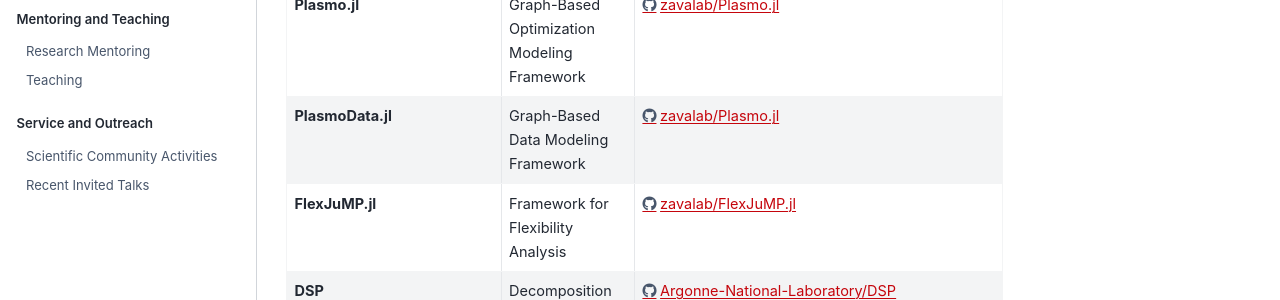
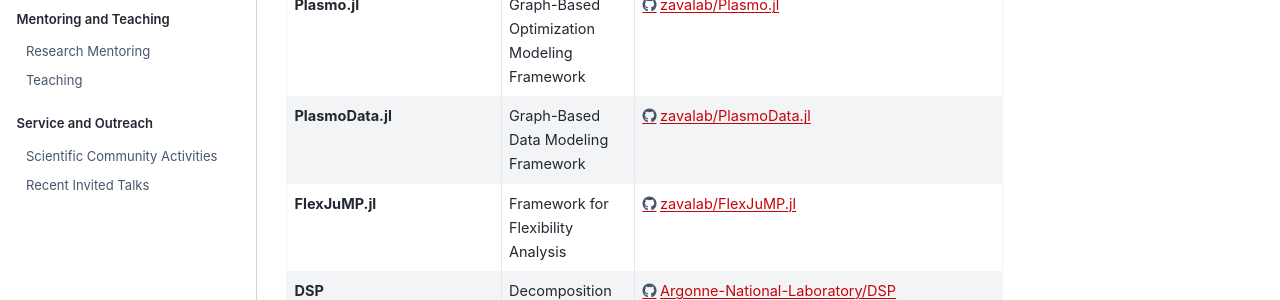
Before and after one commit to vzavala/ZavalaCV, a Jupyter Book: the page built from software.md, in a window 1280 px wide and 1237 px high. Shown: the part 480-780 px from the top of the window. Built offline with Jupyter Book 1.0.4 settings and Sphinx 7.4.7 and the Sphinx Book theme 1.1.4, drawn with Linux system fonts in a browser that asks for light colours; part of the change alters nothing that is shown.

Commit message:
Fix PlasmoData.jl link
Co-Authored-By: Claude Opus 5.5 <noreply@anthropic.com>

```diff
--- a/software.md
+++ b/software.md
@@ -8,7 +8,7 @@ Open-source software and educational products developed by the group.
 | **MadNLP.jl** | Nonlinear Programming Solver | <https://github.com/zavalab/MadNLP.jl> |
 | **InfiniteOpt.jl** | Infinite Dimensional Modeling Framework | <https://github.com/zavalab/InfiniteOpt.jl> |
 | **Plasmo.jl** | Graph-Based Optimization Modeling Framework | <https://github.com/zavalab/Plasmo.jl> |
-| **PlasmoData.jl** | Graph-Based Data Modeling Framework | <https://github.com/zavalab/Plasmo.jl> |
+| **PlasmoData.jl** | Graph-Based Data Modeling Framework | <https://github.com/zavalab/PlasmoData.jl> |
 | **FlexJuMP.jl** | Framework for Flexibility Analysis | <https://github.com/zavalab/FlexJuMP.jl> |
 | **DSP** | Decomposition for Structured Programming | <https://github.com/Argonne-National-Laboratory/DSP> |
 | **PIPS** | Parallel Interior Point Solver | <https://github.com/Argonne-National-Laboratory/PIPS> |
```
